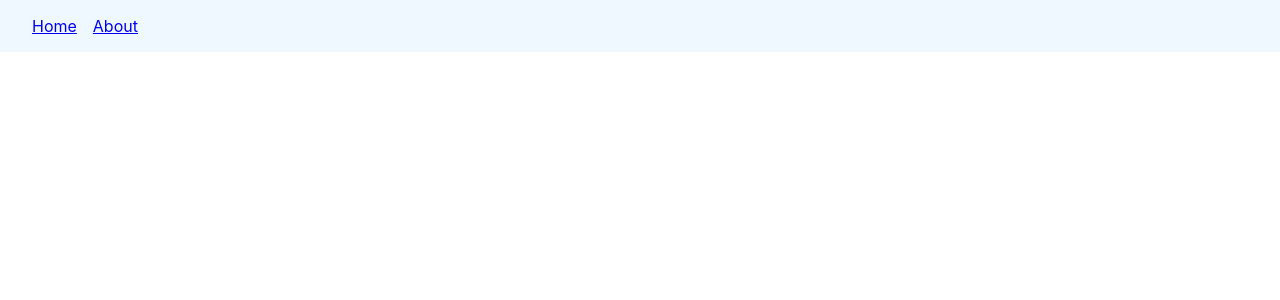
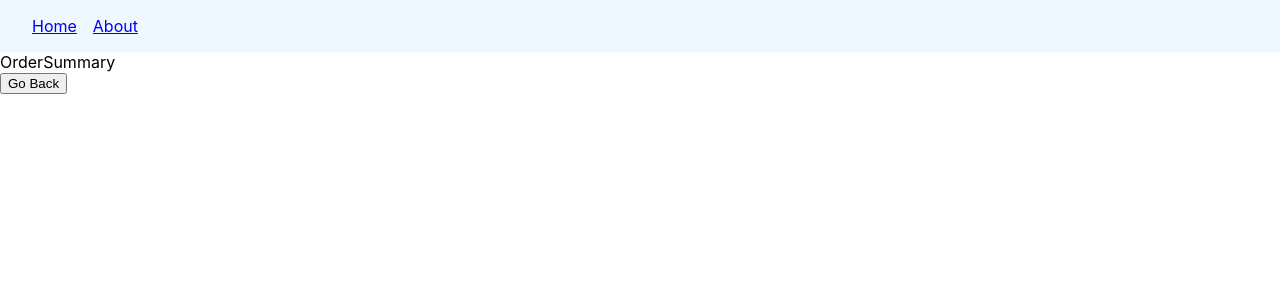
Before and after one commit to edwinisnow/react-router, a React (Create React App) app: page /order-summary in a window 1280 px wide. Before the commit this address had no page. Shown: the top 300 px of the page. Built offline with nearby package versions, Linux system fonts and the light colour scheme.

Commit message:
useNavigate hook

```diff
--- a/src/App.js
+++ b/src/App.js
@@ -3,6 +3,7 @@ import { Routes, Route } from "react-router-dom";
 import Home from "./components/Home";
 import About from "./components/About";
 import Navbar from "./components/Navbar";
+import OrderSummary from "./components/OrderSummary";
 function App() {
   return (
     <>
@@ -10,6 +11,7 @@ function App() {
       <Routes>
         <Route path="/" element={<Home />}></Route>
         <Route path="about" element={<About />}></Route>
+        <Route path="order-summary" element={<OrderSummary />}></Route>
       </Routes>
     </>
   );
--- a/src/components/Home.js
+++ b/src/components/Home.js
@@ -1,7 +1,16 @@
 import React from "react";
+import { useNavigate } from "react-router-dom";
 
 function Home() {
-  return <div>Home</div>;
+  const navigate = useNavigate();
+  return (
+    <>
+      <div>Home</div>
+      <button onClick={() => navigate("order-summary", { replace: true })}>
+        Place order
+      </button>
+    </>
+  );
 }
 
 export default Home;
--- /dev/null
+++ b/src/components/OrderSummary.js
@@ -0,0 +1,13 @@
+import React from "react";
+import { useNavigate } from "react-router-dom";
+function OrderSummary() {
+  const navigate = useNavigate();
+  return (
+    <>
+      <div>OrderSummary</div>
+      <button onClick={() => navigate(-1)}>Go Back</button>
+    </>
+  );
+}
+
+export default OrderSummary;
```
